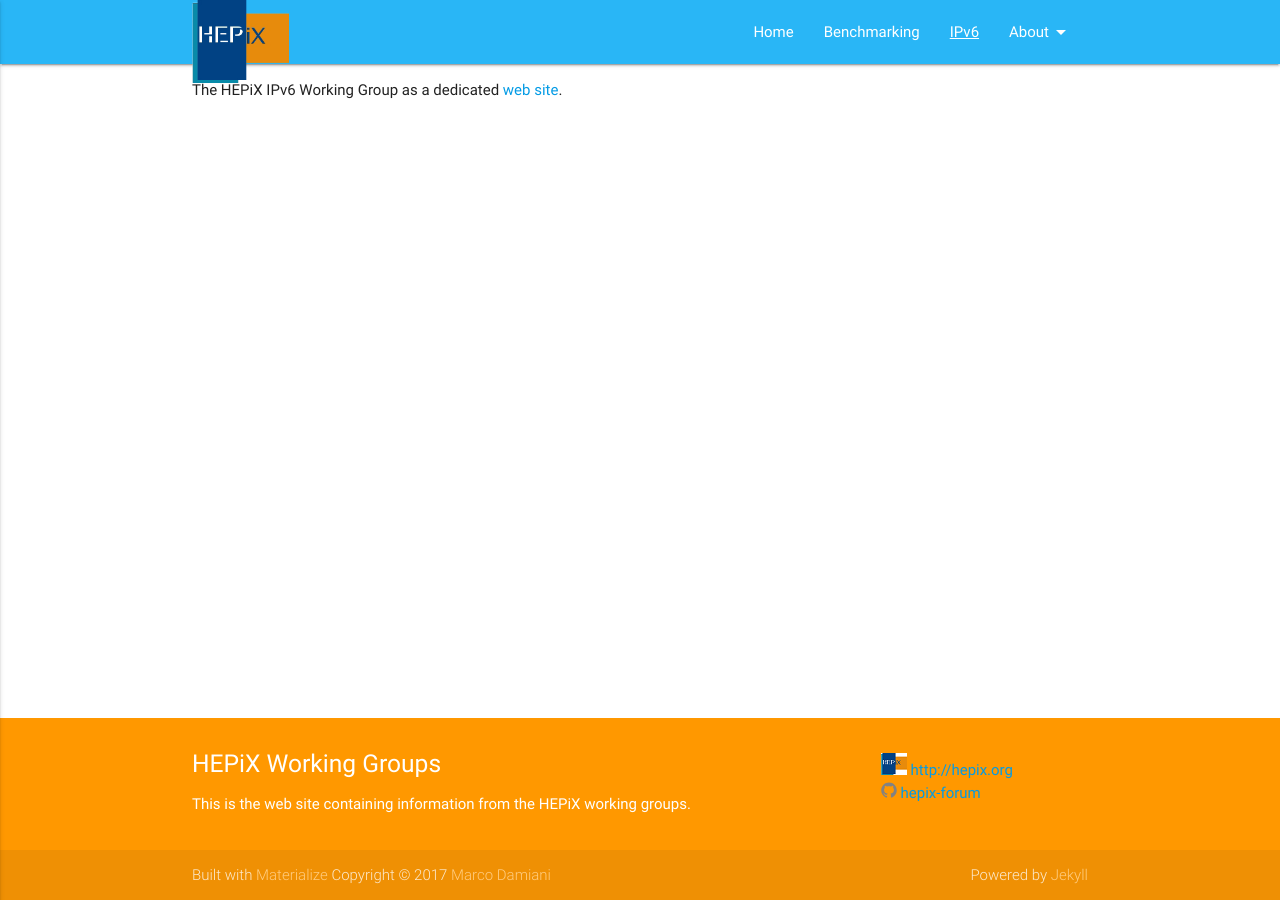
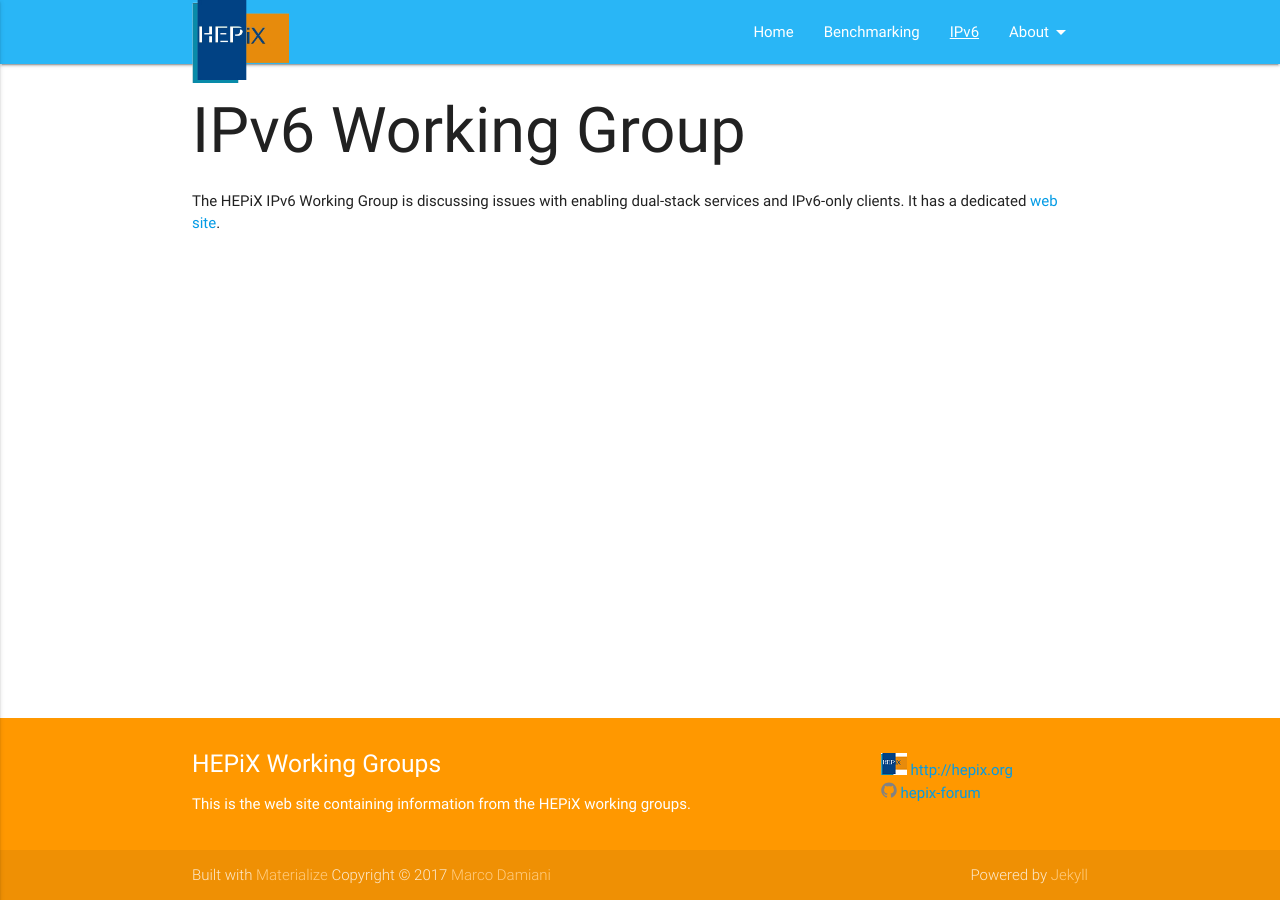
Before and after one commit to HEPiX-Forum/hepix-forum.github.io, a Jekyll site: the page built from ipv6.md, in a window 1280 px wide. Built offline with Jekyll 4.4.1, drawn with Linux system fonts in a browser that asks for light colours.

Commit message:
IPv6 page: add a title

```diff
--- a/ipv6.md
+++ b/ipv6.md
@@ -4,4 +4,7 @@ menu: IPv6
 layout: page
 ---
 
-The HEPiX IPv6 Working Group as a dedicated [web site](http://hepix-ipv6.web.cern.ch).
+# IPv6 Working Group
+
+The HEPiX IPv6 Working Group is discussing issues with enabling dual-stack services and IPv6-only clients.
+It has a dedicated [web site](http://hepix-ipv6.web.cern.ch).
```
